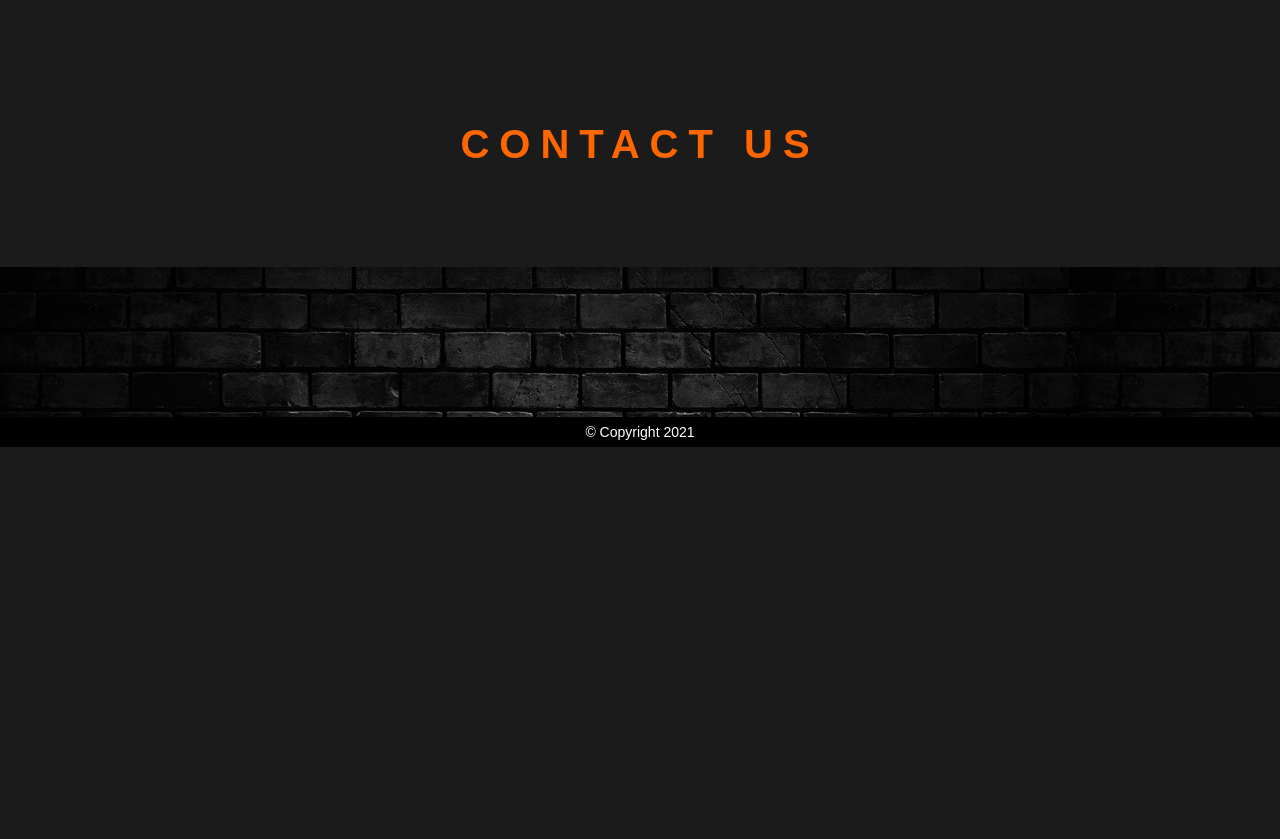
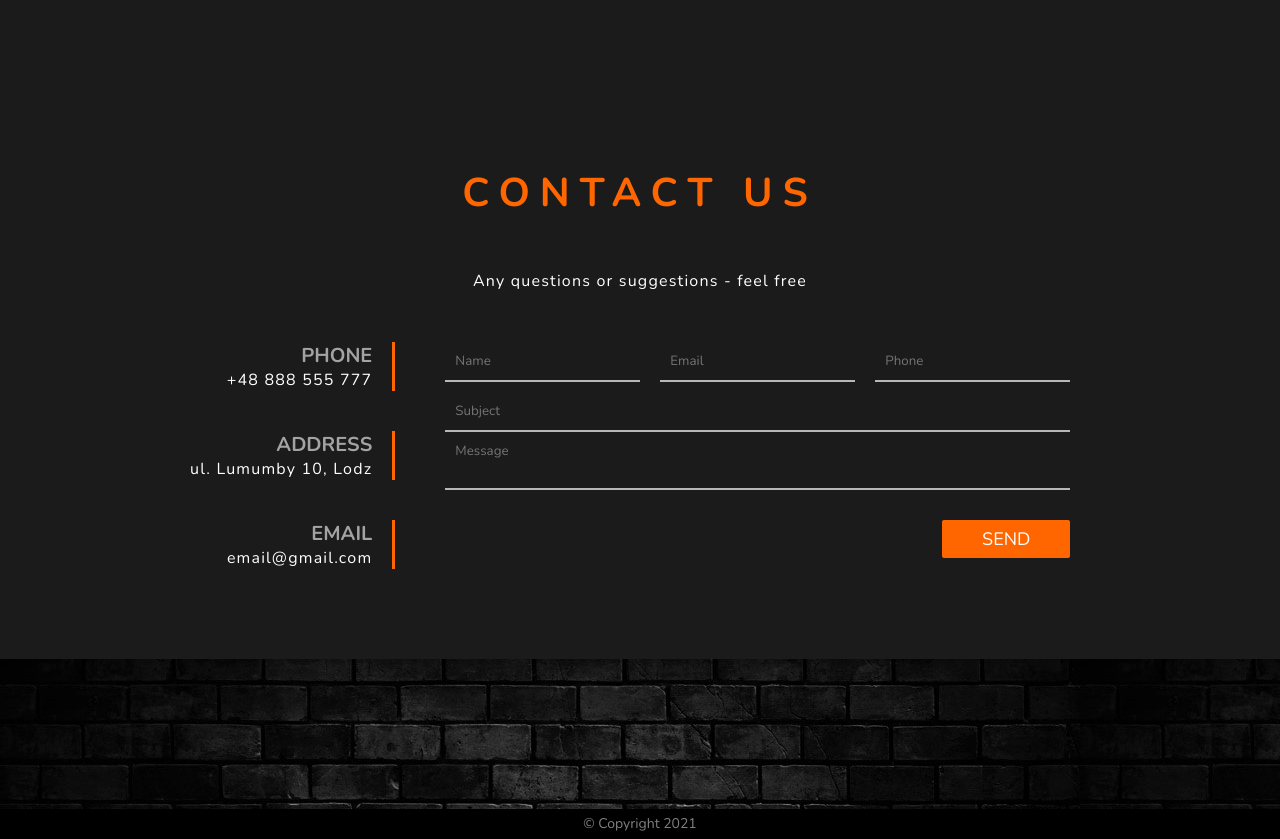
Before and after one commit to electrixky/hells-kitchen-website, a React (Create React App) app in the folder front/: page / in a window 1280 px wide. Shown: the part 3420-4259 px from the top of the page. Before the commit the page ends 3867 px from the top, so only its background shows below. Built offline with nearby package versions, Linux system fonts and the light colour scheme.

Commit message:
Added contact form

```diff
--- a/front/public/index.html
+++ b/front/public/index.html
@@ -1,15 +1,16 @@
 <!DOCTYPE html>
 <html lang="en">
+
 <head>
   <meta charset="utf-8" />
   <link rel="icon" href="%PUBLIC_URL%/favicon.ico" />
   <link rel="stylesheet" href="path/to/font-awesome/css/font-awesome.min.css">
   <meta name="viewport" content="width=device-width, initial-scale=1" />
   <meta name="theme-color" content="#000000" />
-    <meta
-      name="description"
-      content="Web site created using create-react-app"
-    />
+  <meta name="description" content="Web site created using create-react-app" />
+  <link rel="preconnect" href="https://fonts.googleapis.com">
+  <link rel="preconnect" href="https://fonts.gstatic.com" crossorigin>
+  <link href="https://fonts.googleapis.com/css2?family=Nunito:wght@400;700&display=swap" rel="stylesheet">
   <link rel="apple-touch-icon" href="%PUBLIC_URL%/logo192.png" />
   <!--
       manifest.json provides metadata used when your web app is installed on a
@@ -25,9 +26,11 @@
       work correctly both with client-side routing and a non-root public URL.
       Learn how to configure a non-root public URL by running `npm run build`.
     -->
-    <title>React App</title>
-	 <link rel="stylesheet" href="https://pro.fontawesome.com/releases/v5.10.0/css/all.css" integrity="sha384-AYmEC3Yw5cVb3ZcuHtOA93w35dYTsvhLPVnYs9eStHfGJvOvKxVfELGroGkvsg+p" crossorigin="anonymous"/>
+  <title>Hell's Kitchen</title>
+  <link rel="stylesheet" href="https://pro.fontawesome.com/releases/v5.10.0/css/all.css"
+    integrity="sha384-AYmEC3Yw5cVb3ZcuHtOA93w35dYTsvhLPVnYs9eStHfGJvOvKxVfELGroGkvsg+p" crossorigin="anonymous" />
 </head>
+
 <body>
   <noscript>You need to enable JavaScript to run this app.</noscript>
   <div id="root"></div>
@@ -42,4 +45,5 @@
       To create a production bundle, use `npm run build` or `yarn build`.
     -->
 </body>
+
 </html>
--- a/front/src/components/Button/Button.module.scss
+++ b/front/src/components/Button/Button.module.scss
@@ -7,7 +7,8 @@
 	line-height: 1;
 	cursor: pointer;
 	text-align: center;
-	transition: all .2s;
+	transition: all 0.2s;
+	border-radius: 2px;
 }
 
 .buttonBlue {
@@ -29,3 +30,13 @@
 		background: #e900e9;
 	}
 }
+
+.buttonOrange {
+	background: #ff6600;
+	color: #ffffff;
+	padding: 1rem 4rem;
+
+	&:hover {
+		background: #ff9d2e;
+	}
+}
--- /dev/null
+++ b/front/src/layouts/ContactPage/ContactForm/ContactForm.jsx
@@ -0,0 +1,49 @@
+import styles from "./ContactForm.module.scss"
+import Button from "../../../components/Button/Button"
+
+const ContactForm = () => {
+    return (
+        <div className={styles.contactForm}>
+            <div className={styles.contactInfo}>
+                <div className={styles.contactInfoSection}>
+                    <p className={styles.contactInfoHeading}>PHONE</p>
+                    <p className={styles.contactInfoText}>+48 888 555 777</p>
+                </div>
+                <div className={styles.contactInfoSection}>
+                    <p className={styles.contactInfoHeading}>ADDRESS</p>
+                    <p className={styles.contactInfoText}>ul. Lumumby 10, Lodz</p>
+                </div>
+                <div className={styles.contactInfoSection}>
+                    <p className={styles.contactInfoHeading}>EMAIL</p>
+                    <p className={styles.contactInfoText}>email@gmail.com</p>
+                </div>
+            </div>
+            <form action="" className={styles.form}>
+                <div className={styles.formUserInfo}>
+                    <div className={styles.formUser}>
+                        <label htmlFor="name">
+                            <input id="name" type="text" placeholder="Name" />
+                        </label>
+                    </div>
+                    <div className={styles.formUser}>
+                        <label htmlFor="email">
+                            <input id="email" type="email" placeholder="Email" />
+                        </label>
+                    </div>
+                    <div className={styles.formUser}>
+                        <label htmlFor="tel">
+                            <input id="tel" type="tel" placeholder="Phone" />
+                        </label>
+                    </div>
+                </div>
+                <input type="text" placeholder="Subject" />
+                <textarea name="" id="" placeholder="Message"></textarea>
+                <div className={styles.btn}>
+                    <Button style="buttonOrange">SEND</Button>
+                </div>
+            </form>
+        </div>
+    )
+}
+
+export default ContactForm
--- /dev/null
+++ b/front/src/layouts/ContactPage/ContactForm/ContactForm.module.scss
@@ -0,0 +1,57 @@
+.contactForm {
+    display: flex;
+}
+
+.contactInfo {
+    display: flex;
+    flex-direction: column;
+}
+
+.contactInfoSection {
+    text-align: right;
+    margin-bottom: 4rem;
+    padding-right: 2rem;
+    border-right: 3px solid #ff6600;
+    margin-right: 5rem;
+}
+
+.contactInfoHeading {
+    font-size: 2rem;
+    opacity: 0.6;
+    font-weight: 700;
+}
+
+.contactInfoText {
+    font-size: 1.6rem;
+    letter-spacing: 1.2px;
+}
+
+.form {
+    display: flex;
+    flex-direction: column;
+}
+
+.form input,
+.form textarea {
+    border: none;
+    border-bottom: 2px solid rgba(255, 255, 255, 0.687);
+    background-color: transparent;
+    padding: 1rem;
+    color: #ffffff;
+    resize: none;
+}
+
+.formUserInfo {
+    display: flex;
+    margin-bottom: 1rem;
+}
+
+.formUser:not(:last-child) {
+    margin-right: 2rem;
+}
+
+.btn {
+    display: flex;
+    justify-content: flex-end;
+    margin-top: 3rem;
+}
--- a/front/src/layouts/ContactPage/ContactPage.jsx
+++ b/front/src/layouts/ContactPage/ContactPage.jsx
@@ -1,10 +1,13 @@
 import styles from './ContactPage.module.scss'
 import Title from '../../components/Title/Title'
+import ContactForm from './ContactForm/ContactForm'
 
 const ContactPage = () => {
 	return (
-		<div id='contact' className={styles.contact}>
-			<Title style='titleOrange'>CONTACT US</Title>
+		<div id='contacts' className={styles.contact}>
+			<Title style='titleOrange' className={styles.title}>CONTACT US</Title>
+			<p className={styles.subtitle}>Any questions or suggestions - feel free</p>
+			<ContactForm />
 		</div>
 	)
 }
--- a/front/src/layouts/ContactPage/ContactPage.module.scss
+++ b/front/src/layouts/ContactPage/ContactPage.module.scss
@@ -1,3 +1,14 @@
 .contact {
 	padding-bottom: 5rem;
 }
+
+.title {
+	margin-bottom: 0rem !important;
+}
+
+.subtitle {
+	text-align: center;
+	font-size: 1.6rem;
+	letter-spacing: 1.2px;
+	margin-bottom: 5rem;
+}
--- a/front/src/layouts/Footer/Copyright/Copyright.module.scss
+++ b/front/src/layouts/Footer/Copyright/Copyright.module.scss
@@ -5,4 +5,5 @@
 	font-size: 1.4rem;
 	background-color: rgb(0, 0, 0);
 	height: 3rem;
+	color: rgba(255, 255, 255, 0.5);
 }
--- a/front/src/layouts/WelcomePage/Navigation/Navigation.jsx
+++ b/front/src/layouts/WelcomePage/Navigation/Navigation.jsx
@@ -4,7 +4,7 @@ const Navigation = () => {
 	return (
 		<nav className={styles.nav}>
 			<ul className={styles.items}>
-				<li className={styles.item}><a className={styles.link} href="#home">HOME</a></li>
+				<li className={styles.item}><a className={`{styles.link styles.active}`} href="#home">HOME</a></li>
 				<li className={styles.item}><a className={styles.link} href="#menu">MENU</a></li>
 				<li className={styles.item}><a className={styles.link} href="#reserve">RESERVE</a></li>
 				<li className={styles.item}><a className={styles.link} href="#gallery">GALLERY</a></li>
--- a/front/src/layouts/WelcomePage/Navigation/Navigation.module.scss
+++ b/front/src/layouts/WelcomePage/Navigation/Navigation.module.scss
@@ -29,3 +29,7 @@ a {
 a:hover {
 	color: white;
 }
+
+.active {
+	color: #fff;
+}
```
Also changed, not shown: front/src/utils/constants.ts (renamed from front/src/utils/constants.js), 1 other file (tests, documents, lock files or other folders). Lines whose indentation alone changed are shown as unchanged.
